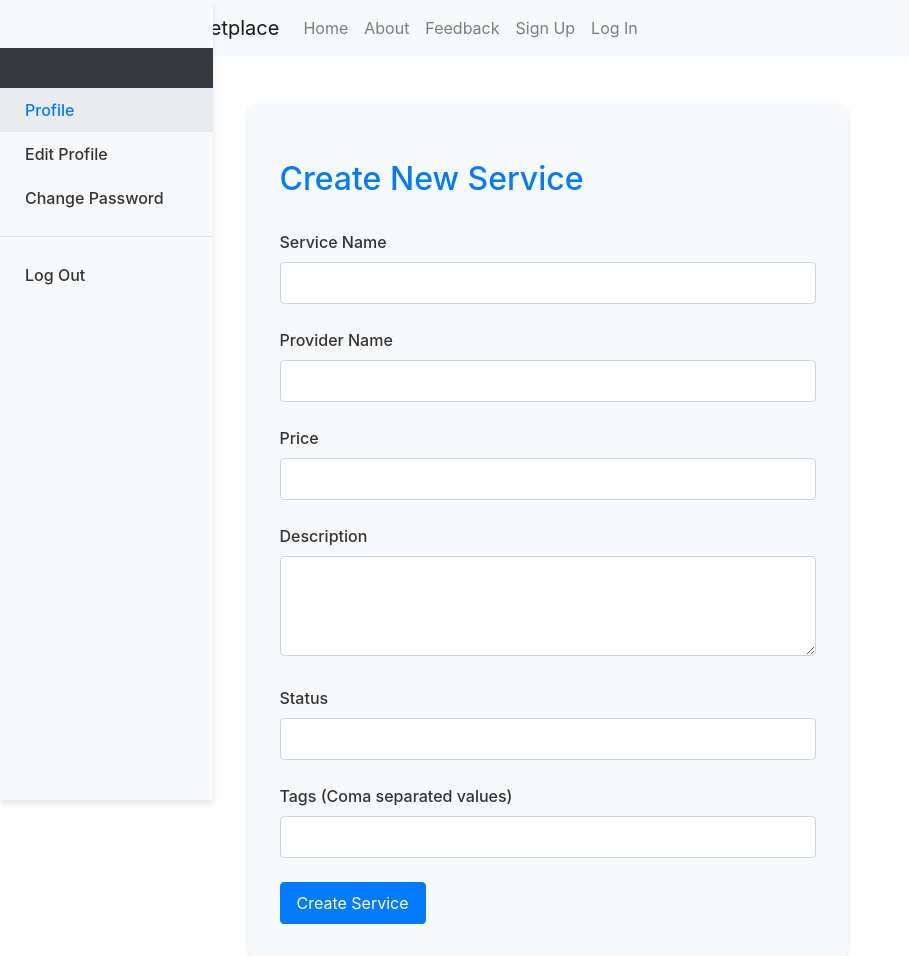
After one commit to LazebnyA/django-booking-proj, a Django app: template booking_service/service/templates/service/create.html in a window 1280 px wide. The commit adds this page. Shown: the whole page, without its empty margins (0-909 px from the left). Run offline with Django 5.2, Linux system fonts and the light colour scheme; the template is opened without the code that fills it, so the values that code supplies are empty, except form fields; tables that the repository leaves empty hold one stand-in row (values such as "Sample post"); form fields are guessed from the names that the template uses; some libraries are stand-ins or nearby versions.

Commit message:
User Provider: can create services

```diff
--- /dev/null
+++ b/booking_service/service/templates/service/create.html
@@ -0,0 +1,48 @@
+{% extends "user/dashboard.html" %}
+{% load static %}
+
+{% block title %}
+    Create Service
+{% endblock %}
+
+{% block css %}
+    {{ block.super }}
+    <link href="{% static 'service/css/create.css' %}" rel="stylesheet">
+{% endblock %}
+
+{% block dashboard %}
+    <div class="content-body">
+        <form action="{% url 'service:service_create' %}" method="post" class="create-service-form">
+            <div class="content-header">
+                <h2>Create New Service</h2>
+            </div>
+            {% csrf_token %}
+            <div class="form-group">
+                <label for="{{ form.service_name.id_for_label }}">Service Name</label>
+                {{ form.service_name }}
+            </div>
+            <div class="form-group">
+                <label for="{{ form.provider_name.id_for_label }}">Provider Name</label>
+                {{ form.provider_name }}
+            </div>
+            <div class="form-group">
+                <label for="{{ form.price.id_for_label }}">Price</label>
+                {{ form.price }}
+            </div>
+            <div class="form-group">
+                <label for="{{ form.description.id_for_label }}">Description</label>
+                {{ form.description }}
+            </div>
+            <div class="form-group">
+                <label for="{{ form.status.id_for_label }}">Status</label>
+                {{ form.status }}
+            </div>
+            <div class="form-group">
+                <label for="{{ form.tags.id_for_label }}">Tags (Coma separated values)</label>
+                {{ form.tags }}
+            </div>
+            <input type="hidden" id="author_id" name="author_id" value="{{ user }}">
+            <button type="submit" class="btn btn-primary">Create Service</button>
+        </form>
+    </div>
+{% endblock %}
--- a/booking_service/service/urls.py
+++ b/booking_service/service/urls.py
@@ -8,5 +8,6 @@ urlpatterns = [
     path('', views.service_list, name='service_list'),
     path('<int:year>/<int:month>/<int:day>/<slug:service_slug>/', views.service_detail, name='service_detail'),
     path('<int:service_id>/share/', views.service_share, name='service_share'),
+    path('create/', views.service_create, name='service_create'),
     path('<int:service_id>/comment/', views.service_comment, name='service_comment'),
 ]
--- /dev/null
+++ b/booking_service/static/service/css/create.css
@@ -0,0 +1,57 @@
+/* create.css */
+
+.content-header h2 {
+    color: #007bff;
+    margin-bottom: 1.5rem;
+}
+
+.create-service-form {
+    max-width: 600px;
+    margin: 0 auto;
+    background-color: #f8f9fa;
+    padding: 2rem;
+    border-radius: 8px;
+    box-shadow: 0 2px 4px rgba(0, 0, 0, 0.1);
+}
+
+.form-group {
+    margin-bottom: 1.5rem;
+}
+
+.form-group label {
+    display: block;
+    margin-bottom: 0.5rem;
+    font-weight: 500;
+    color: #333;
+}
+
+.form-group input,
+.form-group textarea,
+.form-group select {
+    width: 100%;
+    padding: 0.5rem;
+    border: 1px solid #ced4da;
+    border-radius: 4px;
+    font-size: 1rem;
+}
+
+.form-group textarea {
+    height: 100px;
+    resize: vertical;
+}
+
+.btn-primary {
+    background-color: #007bff;
+    border-color: #007bff;
+    color: white;
+    padding: 0.5rem 1rem;
+    font-size: 1rem;
+    border-radius: 4px;
+    cursor: pointer;
+    transition: background-color 0.2s ease-in-out;
+}
+
+.btn-primary:hover {
+    background-color: #0056b3;
+    border-color: #0056b3;
+}
--- a/booking_service/static/user/css/dashboard.css
+++ b/booking_service/static/user/css/dashboard.css
@@ -1,63 +1,61 @@
-.base-container {
-    margin: auto;
+/* Sidebar Styles */
+.sidebar {
+    position: fixed;
+    top: 0;
+    bottom: 0;
+    left: 0;
+    z-index: 100;
+    padding: 48px 0 0; /* Height of navbar */
+    background-color: #f8f9fa;
+    box-shadow: 0 4px 6px rgba(0, 0, 0, 0.1);
 }
 
-.dashboard-container {
-    max-width: 600px;
-    margin: 0 auto;
-    padding: 2rem;
-    display: flex;
-    justify-content: center;
-    align-items: center;
-    min-height: 60vh;
+.sidebar-header {
+    background-color: #343a40;
+    color: white;
 }
 
-.dashboard-card {
-    background-color: #ffffff;
-    border-radius: 8px;
-    box-shadow: 0 4px 6px rgba(0, 0, 0, 0.1);
-    padding: 2rem;
-    width: 100%;
+.sidebar .nav-link {
+    color: #333;
+    padding: 10px 15px;
+    font-size: 1rem;
+    font-weight: 500;
 }
 
-.dashboard-title {
-    font-size: 1.8rem;
-    margin-bottom: 1.5rem;
-    color: #333;
-    text-align: center;
+.sidebar .nav-link:hover, .sidebar .nav-link.active {
+    color: #007bff;
+    background-color: #e9ecef;
 }
 
-.profile-info {
+.sidebar .nav-link i {
+    margin-right: 10px;
+}
+
+.sidebar hr {
+    margin: 1rem 0;
+    border-top: 1px solid #dee2e6;
+}
+
+.sidebar .nav-item:last-child {
+    margin-top: auto;
+}
+
+/* Main Content Area */
+.content-header {
     margin-bottom: 2rem;
+    padding-top: 1.5rem;
+}
+
+.content-header h2 {
+    font-size: 2rem;
+    color: #007bff;
+}
+
+.content-body {
     font-size: 1rem;
-    line-height: 1.6;
     color: #444;
 }
 
-.profile-info p {
+.content-body p {
     margin-bottom: 0.75rem;
 }
-
-.dashboard-actions {
-    display: flex;
-    flex-direction: column;
-    gap: 1rem;
-}
-
-.btn-dashboard {
-    padding: 0.75rem;
-    background-color: #007bff;
-    border: none;
-    color: #fff;
-    border-radius: 5px;
-    font-size: 1rem;
-    text-align: center;
-    text-decoration: none;
-    cursor: pointer;
-    display: block;
-}
-
-.btn-dashboard:hover {
-    background-color: #0056b3;
-    color: #ced4da;
-}
--- a/booking_service/user/templates/user/base_auth.html
+++ b/booking_service/user/templates/user/base_auth.html
@@ -1,6 +1,7 @@
-{% extends "base.html" %}
+{% extends "user/dashboard.html" %}
 {% load static %}
 
 {% block css %}
+    {{ block.super }}
     <link href="{% static 'user/css/auth.css' %}" rel="stylesheet">
 {% endblock %}
--- a/booking_service/user/templates/user/dashboard.html
+++ b/booking_service/user/templates/user/dashboard.html
@@ -10,19 +10,75 @@
 {% endblock %}
 
 {% block content %}
-    <div class="dashboard-container">
-        <div class="dashboard-card">
-            <h2 class="dashboard-title">Welcome, {{ user.username }}</h2>
-            <div class="profile-info">
-                <p><strong>Full Name:</strong> {{ user.get_full_name }}</p>
-                <p><strong>Email:</strong> {{ user.email }}</p>
-                <p><strong>Joined:</strong> {{ user.date_joined|date:"F j, Y" }}</p>
+<div class="container-fluid">
+    <div class="row">
+        <!-- Sidebar -->
+        <nav id="sidebarMenu" class="col-md-3 col-lg-2 d-md-block bg-light sidebar">
+            <div class="position-sticky">
+                <div class="sidebar-header text-center py-3">
+                    <h3>{{ user.username }}</h3>
+                </div>
+                <ul class="nav flex-column">
+                    <li class="nav-item">
+                        <a class="nav-link active" aria-current="page" href="{% url 'user:dashboard' %}">
+                            <i class="fas fa-user"></i> Profile
+                        </a>
+                    </li>
+                    <li class="nav-item">
+                        <a class="nav-link" href="{% url 'user:edit_profile' %}">
+                            <i class="fas fa-edit"></i> Edit Profile
+                        </a>
+                    </li>
+                    <li class="nav-item">
+                        <a class="nav-link" href="{% url 'user:password_change' %}">
+                            <i class="fas fa-key"></i> Change Password
+                        </a>
+                    </li>
+                    {% if user.is_provider %}
+                        <li class="nav-item">
+                        <a class="nav-link" href="{% url 'service:service_create' %}">
+                            <i class="fas fa-plus-circle"></i> Add Service
+                        </a>
+                        {% for service in user.services.all %}
+                            <a class="nav-link" href="{{ service.get_absolute_url }}">
+                                <i class="fas fa-info-circle"></i> {{ service.service_name }}
+                            </a>
+                        {% empty %}
+                            <p>No services</p>
+                        {% endfor %}
+                    {% endif %}
+                    </li>
+                </ul>
+                <hr>
+                <ul class="nav flex-column">
+                    <li class="nav-item">
+                        <a class="nav-link" href="{% url 'user:logout' %}">
+                            <i class="fas fa-sign-out-alt"></i> Log Out
+                        </a>
+                    </li>
+                </ul>
             </div>
-            <div class="dashboard-actions">
-                <a href="#" class="btn-dashboard">Edit Profile</a>
-                <a href="{% url 'user:password_change' %}" class="btn-dashboard">Change Password</a>
-                <a href="{% url 'user:logout' %}" class="btn-dashboard">Log Out</a>
-            </div>
-        </div>
+        </nav>
+
+        <!-- Main Content Area -->
+        <main class="col-md-9 ms-sm-auto col-lg-10 px-md-4">
+{#            <div class="content-header">#}
+{#                <h2>Dashboard</h2>#}
+{#                <p>Welcome, {{ user.get_full_name }}!</p>#}
+{#            </div>#}
+{#            <div class="content-body">#}
+{#                <p><strong>Email:</strong> {{ user.email }}</p>#}
+{#                <p><strong>Joined:</strong> {{ user.date_joined|date:"F j, Y" }}</p>#}
+{#                {% if user.is_provider %}#}
+{#                    <p><strong>Provider Status:</strong> Service Provider</p>#}
+{#                {% else %}#}
+{#                    <p><strong>Provider Status:</strong> Regular User</p>#}
+{#                {% endif %}#}
+{#            </div>#}
+            {% block dashboard %}
+
+            {% endblock %}
+        </main>
     </div>
+</div>
 {% endblock %}
--- a/booking_service/user/templates/user/registration/password_change_form.html
+++ b/booking_service/user/templates/user/registration/password_change_form.html
@@ -5,7 +5,7 @@
     Change Password
 {% endblock %}
 
-{% block content %}
+{% block dashboard %}
     <div class="auth-container">
         <div class="auth-card">
             <h2 class="auth-title">Change Your Password</h2>
```
Also changed, not shown: booking_service/service/forms.py (+7 -1 lines), booking_service/service/views.py (+27 -1 lines), booking_service/static/user/css/edit_profile.css (added, +24 -0 lines), booking_service/user/forms.py (+12 -2 lines), booking_service/user/templates/user/edit_profile.html (added, +47 -0 lines), booking_service/user/urls.py (+4 -3 lines), booking_service/user/views.py (+20 -5 lines).
